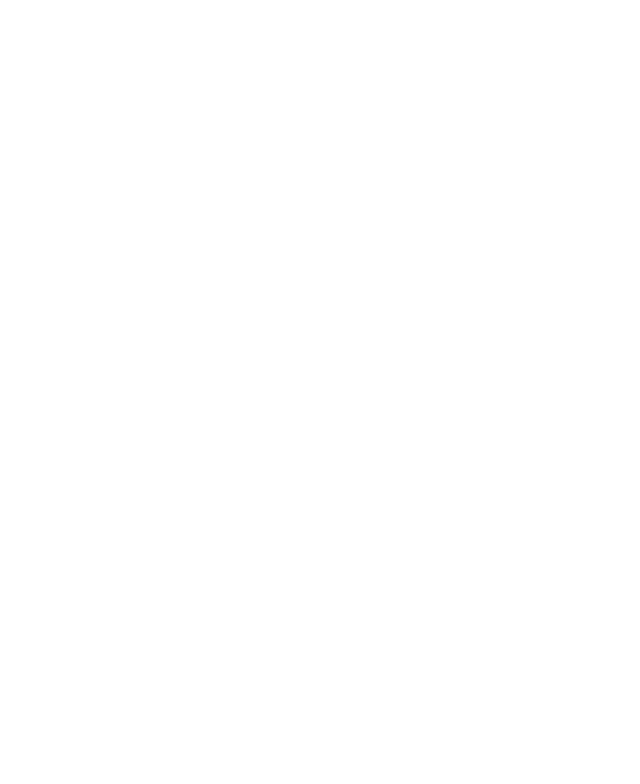
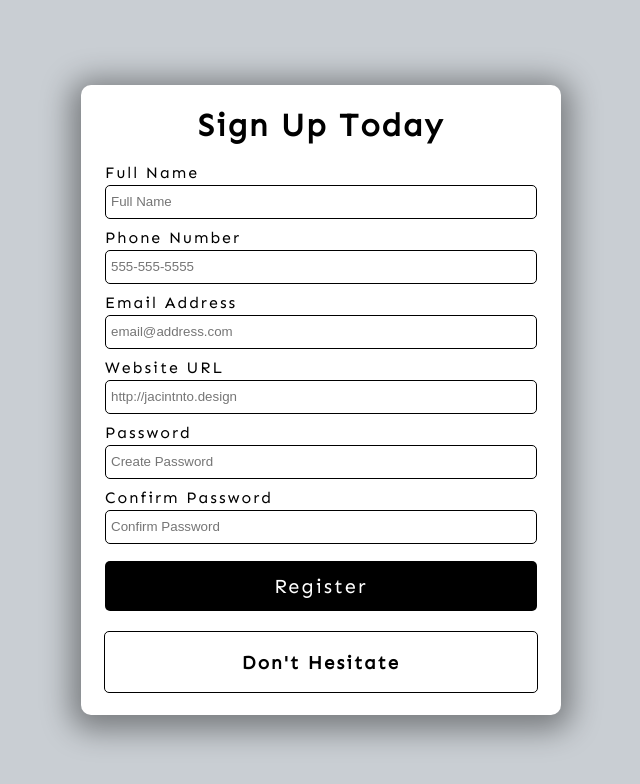
Before and after one commit to Shahriar-Syeed/project-fourteen-formvalidator, a plain HTML site: page index.html in a window 1280 px wide. Shown: the whole page, without its empty margins (319-959 px from the left). Drawn offline with Linux system fonts and the light colour scheme.

Commit message:
style done

```diff
--- a/index.html
+++ b/index.html
@@ -10,9 +10,44 @@
 </head>
 <body>
     <div class="container">
-        <form >
-
+        <h1>Sign Up Today</h1>
+        <form id="form">
+            <!-- Full name -->
+            <div class="form-group">
+                <label for="name">Full Name</label>
+                <input type="text" id="name" placeholder="Full Name">
+            </div>
+            <!-- Phone Number -->
+            <div class="form-group">
+                <label for="phone">Phone Number</label>
+                <input type="tel" id="phone" placeholder="555-555-5555">
+            </div>
+            <!-- Email Address -->
+            <div class="form-group">
+                <label for="email">Email Address</label>
+                <input type="email" id="email" placeholder="email@address.com">
+            </div>
+            <!-- Website URL -->
+            <div class="form-group">
+                <label for="website">Website URL</label>
+                <input type="url" id="website" placeholder="http://jacintnto.design">
+            </div>
+            <!-- Password -->
+            <div class="form-group">
+                <label for="password1">Password</label>
+                <input type="password" id="password1" placeholder="Create Password">
+            </div>
+            <!-- Confirm Password -->
+            <div class="form-group">
+                <label for="password2">Confirm Password</label>
+                <input type="password" id="password2" placeholder="Confirm Password">
+            </div>
+            <button type="submit">Register</button>
         </form>
+        <!-- Error/Success Message -->
+        <div class="message-container">
+            <h3 id="message">Don't Hesitate</h3>
+        </div>
     </div>
     <!-- Script -->
     <script src="script.js"></script>
--- a/style.css
+++ b/style.css
@@ -1,4 +1,4 @@
-
+@import url('https://fonts.googleapis.com/css2?family=Sen&display=swap');
 html {
   box-sizing: border-box;
 }
@@ -6,4 +6,77 @@ html {
 body {
   margin: 0;
   min-height: 100vh;
+  font-family: "Sen", sans-serif;
+  letter-spacing: 2px;
+  display: flex;
+  align-items: center;
+  justify-content: center;
+  background: #c9ced3;
 }
+.container{
+  width:480px;
+  height: 630px;
+  background: white;
+  display: flex;
+  flex-direction: column;
+  align-items: center;
+  border-radius: 10px;
+  box-shadow: 0 5px 30px 10px rgba(0,0,0,0.4);
+}
+/* Form */
+form{
+  width:90%;
+}
+.form-group{
+  height: 65px;
+}
+label{
+  position: relative;
+  bottom:3px;
+}
+input{
+  width: 100%;
+  height:34px ;
+  padding: 5px;
+  border: 1px solid black;
+  border-radius: 5px;
+  outline: none;
+  box-sizing: border-box;
+  transition: all 0.3s;
+}
+input:focus:valid{
+  border: 1px solid green;
+}
+input:invalid{
+  border: 1px solid red;
+}
+button{
+  cursor: pointer;
+  color:white;
+  background: black;
+  border:none;
+  border-radius: 5px;
+  height: 50px;
+  width: 100%;
+  font-family: "Sen", sans-serif;
+  font-size: 20px;
+  letter-spacing: 2px;
+  margin-top: 5px;
+}
+button:hover{
+  filter:brightness(200%);
+  background: rgb(22, 22, 22);
+}
+button:focus{
+  outline: none;
+}
+
+.message-container{
+  border:1px solid black;
+  border-radius: 5px;
+  width: 90%;
+  margin-top: 20px;
+  display: flex;
+  justify-content: center;
+  color:black;
+}
```
